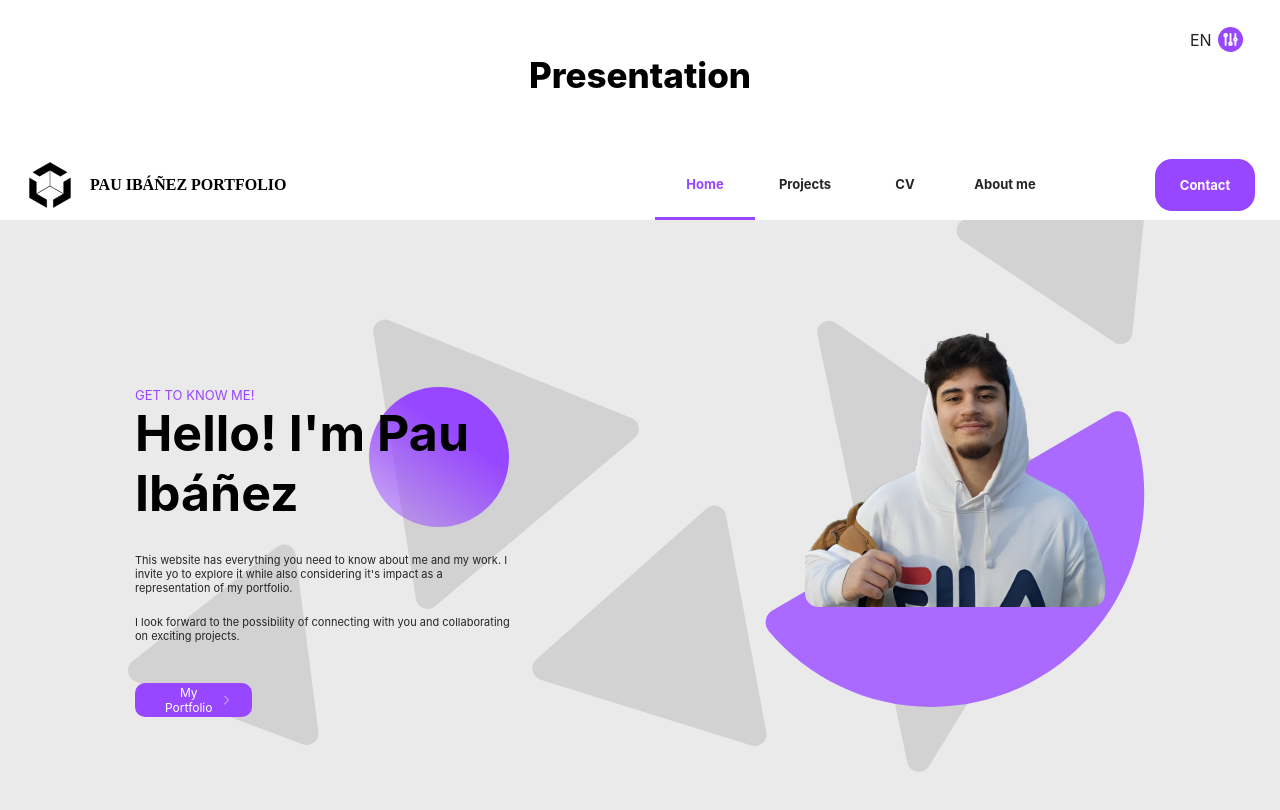
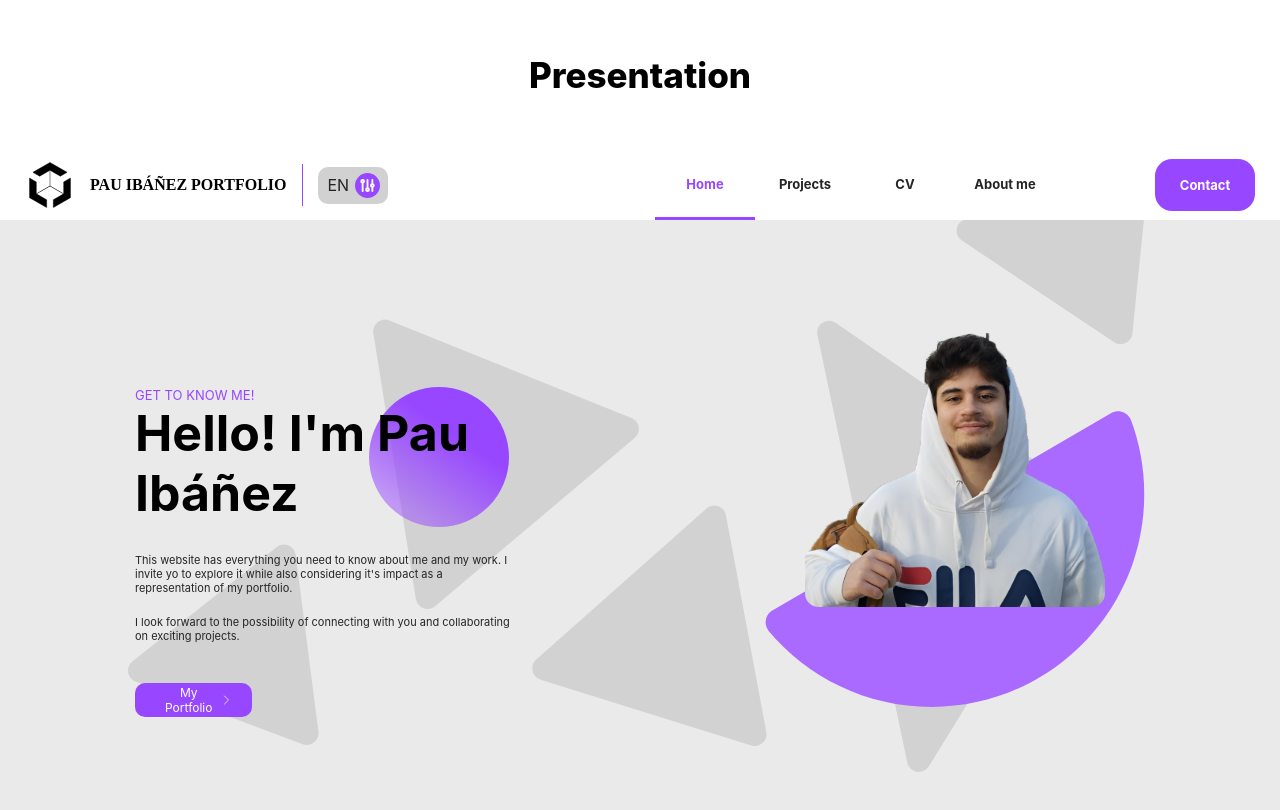
Before and after one commit to pauIbanez/portfolio-front, a React (Create React App) app: page /home in a window 1280 px wide. Shown: the top 810 px of the page. Built offline with nearby package versions, Linux system fonts and the light colour scheme.

Commit message:
added new styles and changed the position of the selector to the NavBar

```diff
--- a/public/i18n/es.json
+++ b/public/i18n/es.json
@@ -25,7 +25,7 @@
   "CV": {
     "title": "<&>Mi<&> Curriculum",
     "presentation": {
-      "title": "<&>Mi<&> Curriculum \n Vitae",
+      "title": "<&>Mi<&> Curriculum Vitae",
       "text": "Take a look at my curriculum, you can explore my <&>educational background<&> and <&>professional experience<&>. Furthermore, I have dedicated a section to outline the various <&>technologies and skills<&> I’ve worked with and developed over the years, along with my <&>proficiency level<&> in each of them. \n \nTo ensure your <&>convenience<&>, I have also created a <&>compact version of my CV in PDF format<&>, which you can easily <&>download<&>. The download options can be found at the <&>bottom of this page<&>.",
       "button": "Go to CV"
     },
--- a/src/components/header/LanguageSelector/LanguageSelector.tsx
+++ b/src/components/header/LanguageSelector/LanguageSelector.tsx
@@ -5,23 +5,26 @@ import { useEffect, useState, useRef, useCallback } from "react";
 import languages from "../../../data/languages/languages";
 
 const Holder = styled.div`
-  position: absolute;
-  top: 20px;
-  right: 20px;
+  height: 37px;
 `;
 
 const SelectorWrapper = styled.div<{ $visible: boolean }>`
   background-color: ${(props) =>
-    props.$visible ? Colors.backgroundGray : "transparent"};
+    !props.$visible ? Colors.backgroundGray : "white"};
+
+  height: ${(props) => (!props.$visible ? "37px" : "103px")};
+  width: ${(props) => (!props.$visible ? "70px" : "80px")};
+
+  transition: all ease-in-out 0.2s;
 
   border-radius: 10px;
   display: flex;
   flex-direction: column;
+
   ${(props) =>
     props.$visible &&
     "box-shadow: 4px 4px 10px rgba(0, 0, 0, 0.1), -4px -4px 10px rgba(0, 0, 0, 0.1);"}
   overflow: hidden;
-  width: 80px;
 `;
 const Selector = styled.button`
   font-family: inherit;
@@ -32,7 +35,7 @@ const Selector = styled.button`
 
   margin: 0;
 
-  padding: 7px 10px 5px 10px;
+  padding: 6px 10px 5px 10px;
 
   font-size: 16px;
   color: ${Colors.textGray};
@@ -41,7 +44,7 @@ const Selector = styled.button`
   cursor: pointer;
 `;
 
-const LanguageItem = styled.button`
+const LanguageItem = styled.button<{ $visible: boolean }>`
   font-family: inherit;
   border: none;
   display: flex;
@@ -57,6 +60,10 @@ const LanguageItem = styled.button`
   color: ${Colors.textGray};
 
   cursor: pointer;
+
+  opacity: ${(props) => (props.$visible ? "1" : "0")};
+
+  pointer-events: ${(props) => (props.$visible ? "all" : "none")};
 
   &:hover {
     background-color: ${Colors.main};
@@ -81,6 +88,7 @@ const LanguageSelector = () => {
 
   const renderItems = languages.map((language) => (
     <LanguageItem
+      $visible={active}
       key={language.code}
       onClick={() => onLanguageClick(language.code)}
     >
@@ -116,7 +124,7 @@ const LanguageSelector = () => {
             width={25}
           />
         </Selector>
-        {active && renderItems}
+        {renderItems}
       </SelectorWrapper>
     </Holder>
   );
--- a/src/components/header/PageTitle/PageTitle.tsx
+++ b/src/components/header/PageTitle/PageTitle.tsx
@@ -3,7 +3,6 @@ import { useContext } from "react";
 import ColoredText from "../../textComponents/ColoredText/ColoredText";
 import ResponsiveContext from "../../../contexts/responsiveContext/ResponsiveContext.contextCreator";
 import { presentation } from "../../../data/Pages/responsive/layout";
-import LanguageSelector from "../LanguageSelector/LanguageSelector";
 
 const Container = styled.header<{ $height: number; size: number }>`
   width: 100%;
@@ -40,7 +39,6 @@ const PageTitle = ({ title }: Props) => {
           heading: 1,
         }}
       />
-      <LanguageSelector />
     </Container>
   );
 };
--- a/src/components/textComponents/PresentationInfo/PresentationInfo.tsx
+++ b/src/components/textComponents/PresentationInfo/PresentationInfo.tsx
@@ -1,4 +1,6 @@
 import styled from "styled-components";
+import LanguageSelector from "../../header/LanguageSelector/LanguageSelector";
+import Colors from "../../../data/style/Colors";
 
 const Container = styled.div`
   height: 100%;
@@ -20,11 +22,29 @@ const Name = styled.h3`
   margin: 0;
 `;
 
+const SelectorWrapper = styled.div`
+  position: relative;
+  height: 100%;
+  // width: 80px;
+  display: flex;
+  align-items: center;
+`;
+
+const Separator = styled.div`
+  width: 1px;
+  height: 60%;
+  background-color: ${Colors.main};
+`;
+
 const PresentationInfo = () => {
   return (
     <Container>
       <MyLogo alt="My logo" src="/media/logos/logo.svg" />
       <Name>PAU IBÁÑEZ PORTFOLIO</Name>
+      <Separator />
+      <SelectorWrapper>
+        <LanguageSelector />
+      </SelectorWrapper>
     </Container>
   );
 };
```
